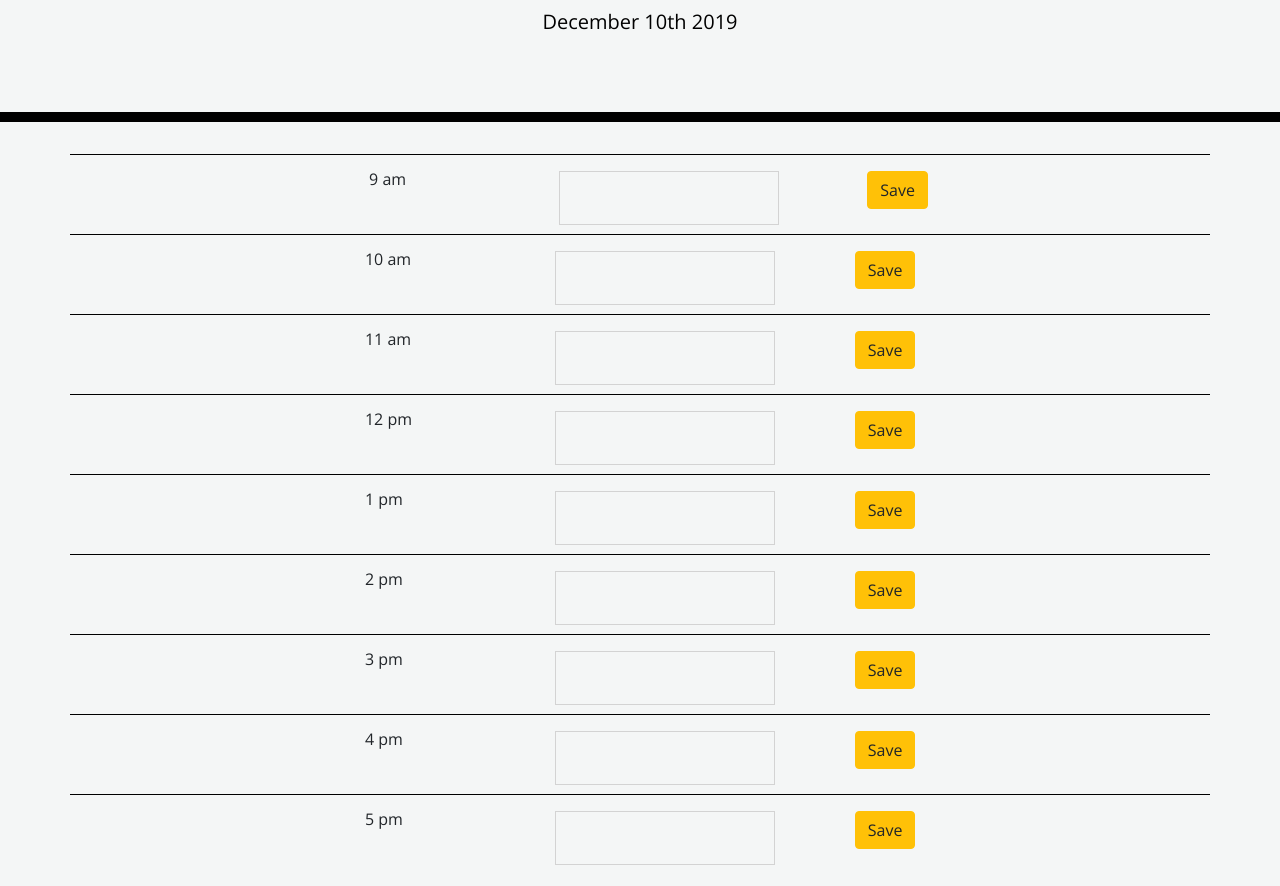
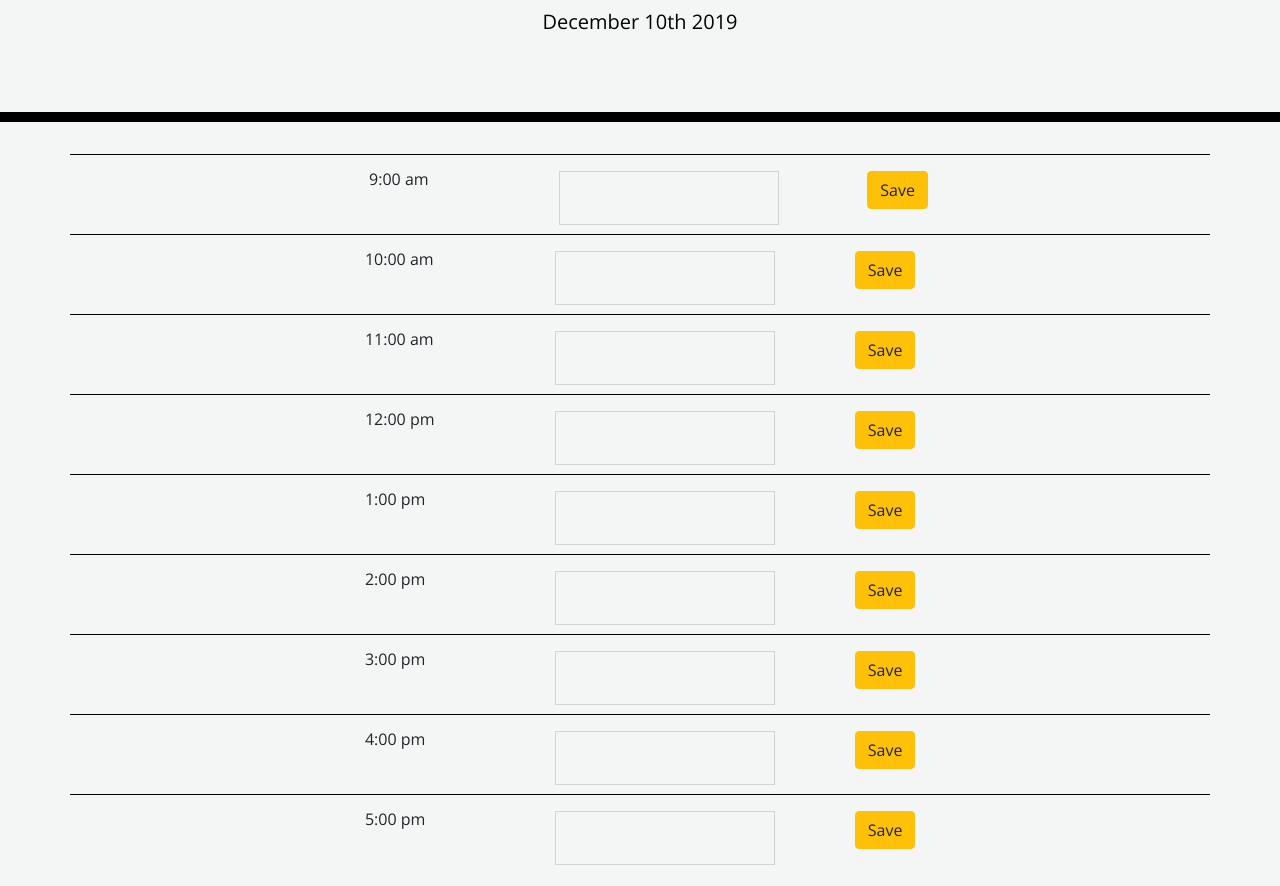
Before and after one commit to lilliana1/day_planner, a plain HTML site: page index.html in a window 1280 px wide. Shown: the part 182-1068 px from the top of the page. Drawn offline with nearby package versions, Linux system fonts and the light colour scheme.

Commit message:
started with some js

```diff
--- a/index.html
+++ b/index.html
@@ -26,7 +26,7 @@
       <div class="row justify-content-md-center">
         <!--col-->
           <div class="col col-lg-2" >
-              9 am
+              9:00 am
             </div>
             <div class="col-md-auto">
               <textarea id="todo-9" ></textarea>
@@ -39,7 +39,7 @@
       <div class="row justify-content-md-center">
           <!--col-->
           <div class="col col-lg-2" id= "10am" >
-            10 am
+            10:00 am
           </div>
           <div class="col-md-auto">
             <textarea id="todo-10" ></textarea>
@@ -52,7 +52,7 @@
       <div class="row justify-content-md-center">
           <!--col-->
           <div class="col col-lg-2" id= "11am" >
-            11 am
+            11:00 am
           </div>
           <div class="col-md-auto">
             <textarea id="todo-11" ></textarea>
@@ -65,7 +65,7 @@
       <div class="row justify-content-md-center">
           <!--col-->
           <div class="col col-lg-2" id= "12pm" >
-            12 pm
+            12:00 pm
           </div>
           <div class="col-md-auto">
             <textarea id="todo-12" ></textarea>
@@ -78,7 +78,7 @@
       <div class="row justify-content-md-center">
           <!--col-->
           <div class="col col-lg-2" id= "1pm" >
-            1 pm
+            1:00 pm
           </div>
           <div class="col-md-auto">
             <textarea id="todo-1" ></textarea>
@@ -91,7 +91,7 @@
       <div class="row justify-content-md-center">
           <!--col-->
           <div class="col col-lg-2" id= "2pm" >
-            2 pm
+            2:00 pm
           </div>
           <div class="col-md-auto">
             <textarea id="todo-2" ></textarea>
@@ -104,7 +104,7 @@
       <div class="row justify-content-md-center">
           <!--col-->
           <div class="col col-lg-2" id= "3pm" >
-            3 pm
+            3:00 pm
           </div>
           <div class="col-md-auto">
             <textarea id="todo-3" ></textarea>
@@ -117,7 +117,7 @@
       <div class="row justify-content-md-center">
           <!--col-->
           <div class="col col-lg-2" id= "4pm" >
-            4 pm
+            4:00 pm
           </div>
           <div class="col-md-auto">
             <textarea id="todo-4" ></textarea>
@@ -130,7 +130,7 @@
       <div class="row justify-content-md-center" >
           <!--col-->
           <div class="col col-lg-2" id= "5pm" >
-            5 pm
+            5:00 pm
           </div>
           <div class="col-md-auto">
             <textarea id="todo-5" ></textarea>
--- a/script.js
+++ b/script.js
@@ -12,3 +12,5 @@ var todoTwo = document.querySelector("todo-2");
 var todoThree = document.querySelector("todo-3");
 var todoFour = document.querySelector("todo-4");
 var todoFive = document.querySelector("todo-5");
+
+var nine = [];
```
